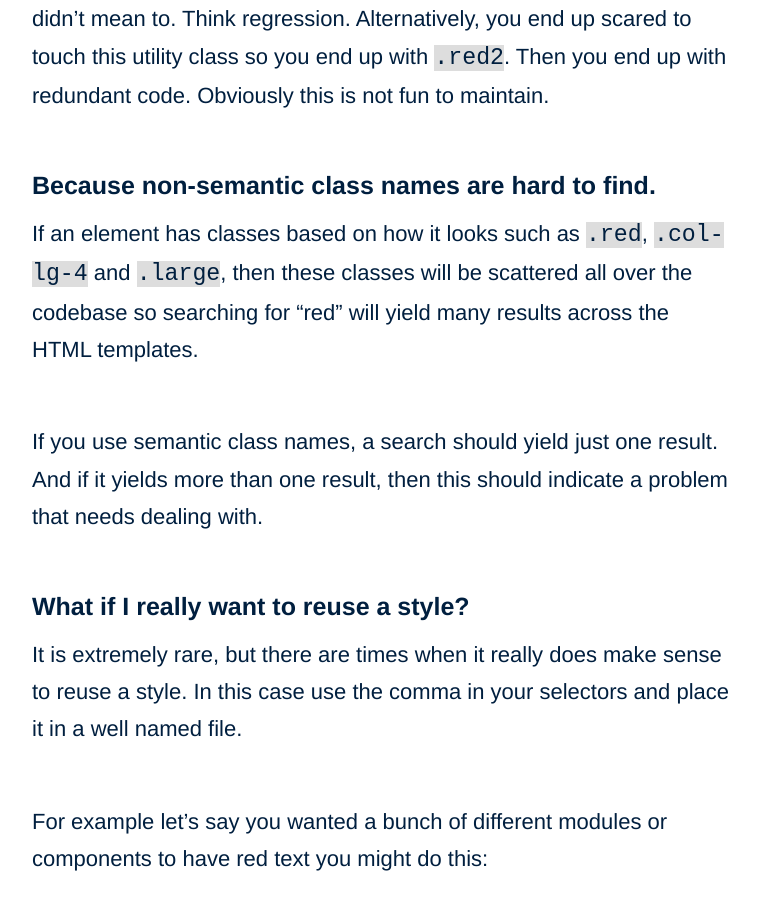
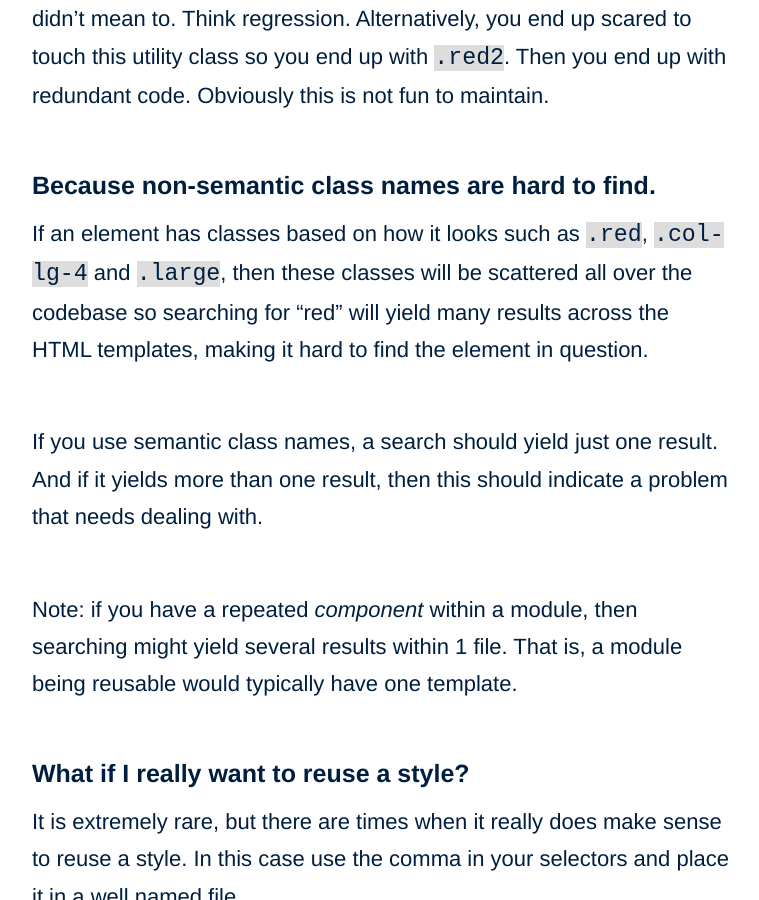
Before and after one commit to adamsilver/maintainablecss.com-jekyll, a Jekyll site: the page built from _chapters/03-reuse.md, in a window 1280 px wide and 900 px high, scrolled down 3621 px. Shown: the whole window, without its empty margins (258-1017 px from the left). Built offline with Jekyll 4.4.1, drawn with Linux system fonts in a browser that asks for light colours.

Commit message:
Findability note

```diff
--- a/_chapters/03-reuse.md
+++ b/_chapters/03-reuse.md
@@ -72,9 +72,11 @@ This sounds good but it isn't. You end up applying changes where you didn't mean
 
 ## Because non-semantic class names are hard to find.
 
-If an element has classes based on how it looks such as `.red`, `.col-lg-4` and `.large`, then these classes will be scattered all over the codebase so searching for "red" will yield many results across the HTML templates.
+If an element has classes based on how it looks such as `.red`, `.col-lg-4` and `.large`, then these classes will be scattered all over the codebase so searching for "red" will yield many results across the HTML templates, making it hard to find the element in question.
 
 If you use semantic class names, a search should yield just one result. And if it yields more than one result, then this should indicate a problem that needs dealing with.
+
+Note: if you have a repeated *component* within a module, then searching might yield several results within 1 file. That is, a module being reusable would typically have one template.
 
 ## What if I really want to reuse a style?
 
```
